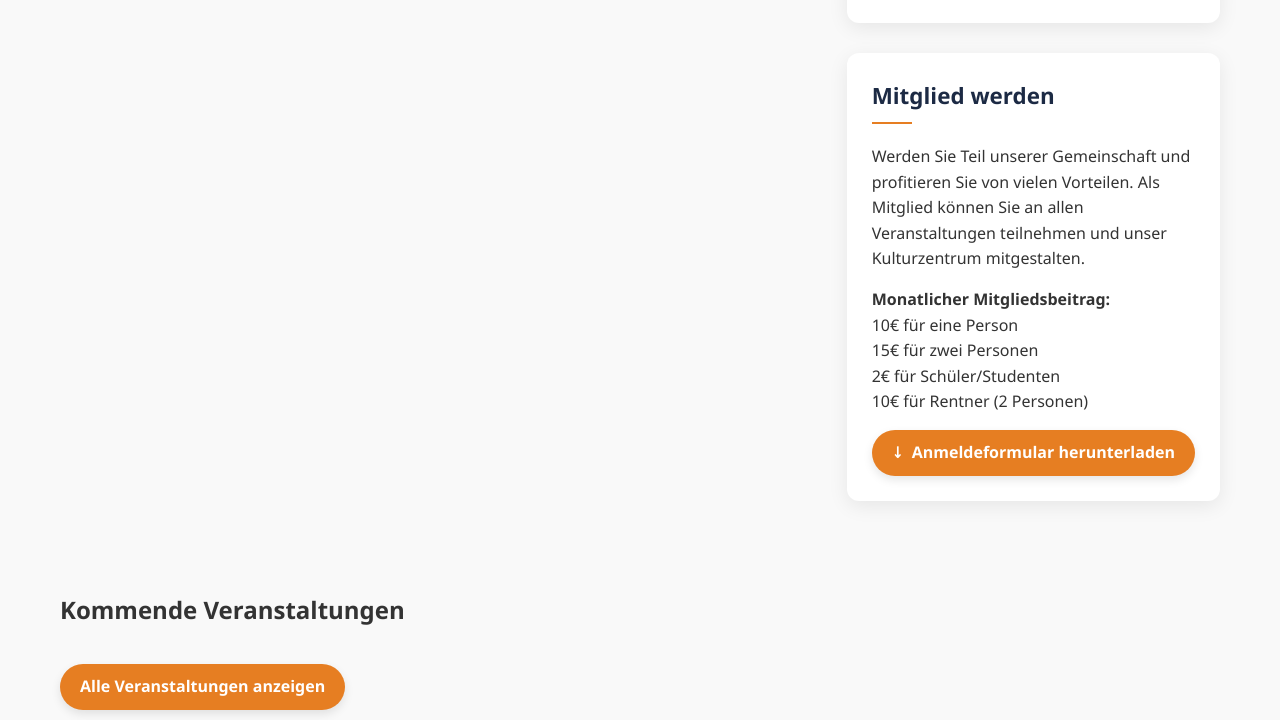
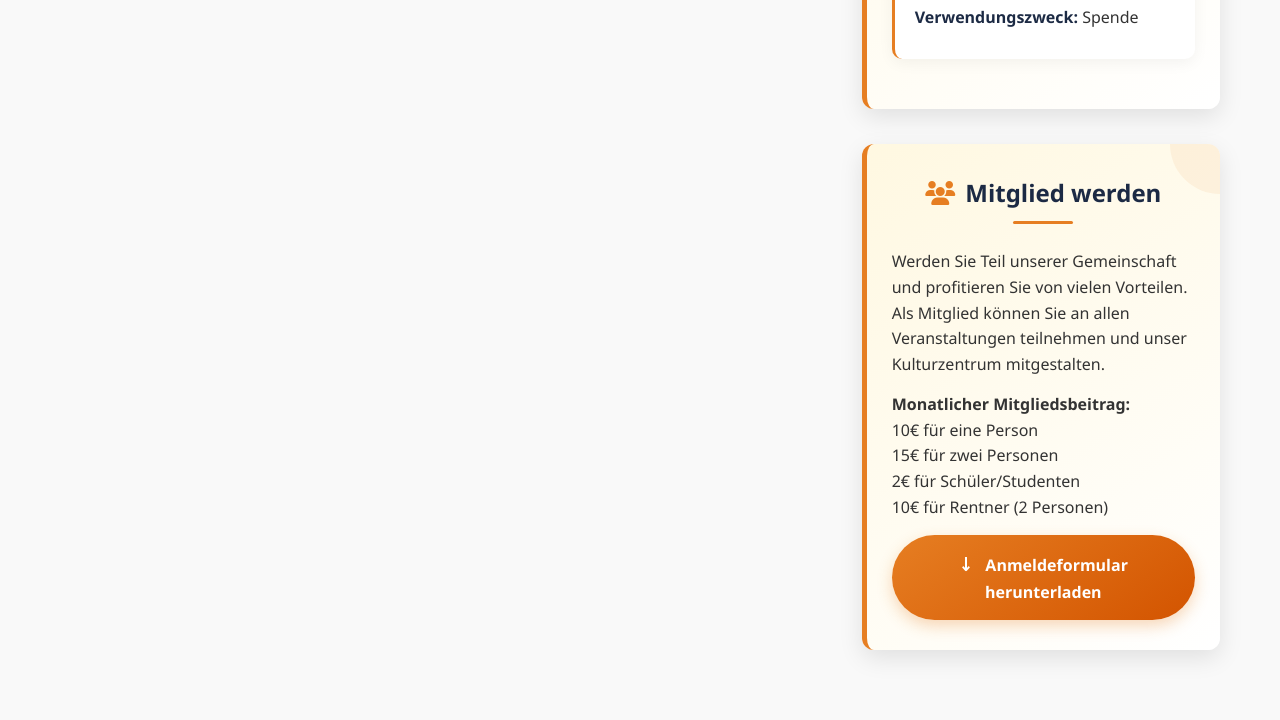
Before and after one commit to darkeryyx/BalyanlilarVerein, a website: page public/index.html in a window 1280 px wide. Shown: the part 1100-1820 px from the top of the page. Drawn offline with Linux system fonts and the light colour scheme; no server answers.

Commit message:
OptimizeSidebarDesign

```diff
--- a/public/index.html
+++ b/public/index.html
@@ -764,7 +764,122 @@
   border-top: 1px solid #eee;
   text-align: right;
 }
+/* Verbesserte Sidebar-Styling */
+.sidebar {
+    padding-top: 20px;
+    padding-left: 15px;
+}
 
+.sidebar-box {
+    background: linear-gradient(145deg, #fff8e1, #fff);
+    border-radius: 12px;
+    padding: 30px 25px;
+    margin-bottom: 35px;
+    box-shadow: 0 8px 25px rgba(0,0,0,0.1);
+    border-left: 5px solid var(--secondary);
+    position: relative;
+    overflow: hidden;
+    transition: all 0.4s ease;
+}
+
+.sidebar-box:hover {
+    transform: translateY(-8px);
+    box-shadow: 0 15px 35px rgba(230, 126, 34, 0.2);
+}
+
+/* Dekorativer Hintergrund */
+.sidebar-box::before {
+    content: '';
+    position: absolute;
+    top: -50px;
+    right: -50px;
+    width: 100px;
+    height: 100px;
+    background-color: var(--secondary);
+    border-radius: 50%;
+    opacity: 0.08;
+}
+
+.sidebar-title {
+    font-size: 1.5rem;
+    margin-bottom: 25px;
+    color: var(--primary);
+    position: relative;
+    padding-bottom: 12px;
+    text-align: center;
+    font-weight: 700;
+}
+
+.sidebar-title::after {
+    content: '';
+    position: absolute;
+    left: 50%;
+    transform: translateX(-50%);
+    bottom: 0;
+    width: 60px;
+    height: 3px;
+    background-color: var(--secondary);
+    border-radius: 3px;
+}
+
+/* Spezielles Styling für die Bank-Details Box */
+.bank-details {
+    background-color: white;
+    padding: 20px;
+    border-radius: 10px;
+    margin: 20px 0;
+    box-shadow: 0 4px 15px rgba(0,0,0,0.05);
+    border-left: 3px solid var(--accent);
+}
+
+/* Verbesserte Download-Button */
+.download-button {
+    display: block; /* Vollbreite */
+    background: linear-gradient(145deg, var(--secondary), #d35400);
+    color: white;
+    padding: 14px 20px;
+    border-radius: 50px;
+    text-decoration: none;
+    font-weight: 600;
+    transition: all 0.3s;
+    margin-top: 15px;
+    text-align: center;
+    box-shadow: 0 6px 15px rgba(230, 126, 34, 0.3);
+}
+
+.download-button:hover {
+    background: linear-gradient(145deg, #d35400, var(--secondary));
+    transform: translateY(-3px);
+    box-shadow: 0 10px 20px rgba(230, 126, 34, 0.4);
+}
+
+/* Icon für den Download-Button */
+.download-button span {
+    font-size: 1.2rem;
+    margin-right: 8px;
+    display: inline-block;
+    transition: transform 0.3s;
+}
+
+.download-button:hover span {
+    transform: translateY(-2px);
+}
+
+/* Icons für Titel (wenn FontAwesome verfügbar ist) */
+#donate .sidebar-title::before,
+#membership .sidebar-title::before {
+    font-family: 'FontAwesome';
+    margin-right: 10px;
+    color: var(--secondary);
+}
+
+#donate .sidebar-title::before {
+    content: '\f004'; /* Herz-Icon für Spenden */
+}
+
+#membership .sidebar-title::before {
+    content: '\f0c0'; /* Benutzergruppen-Icon für Mitgliedschaft */
+}
     </style>
 </head>
 <body>
```
